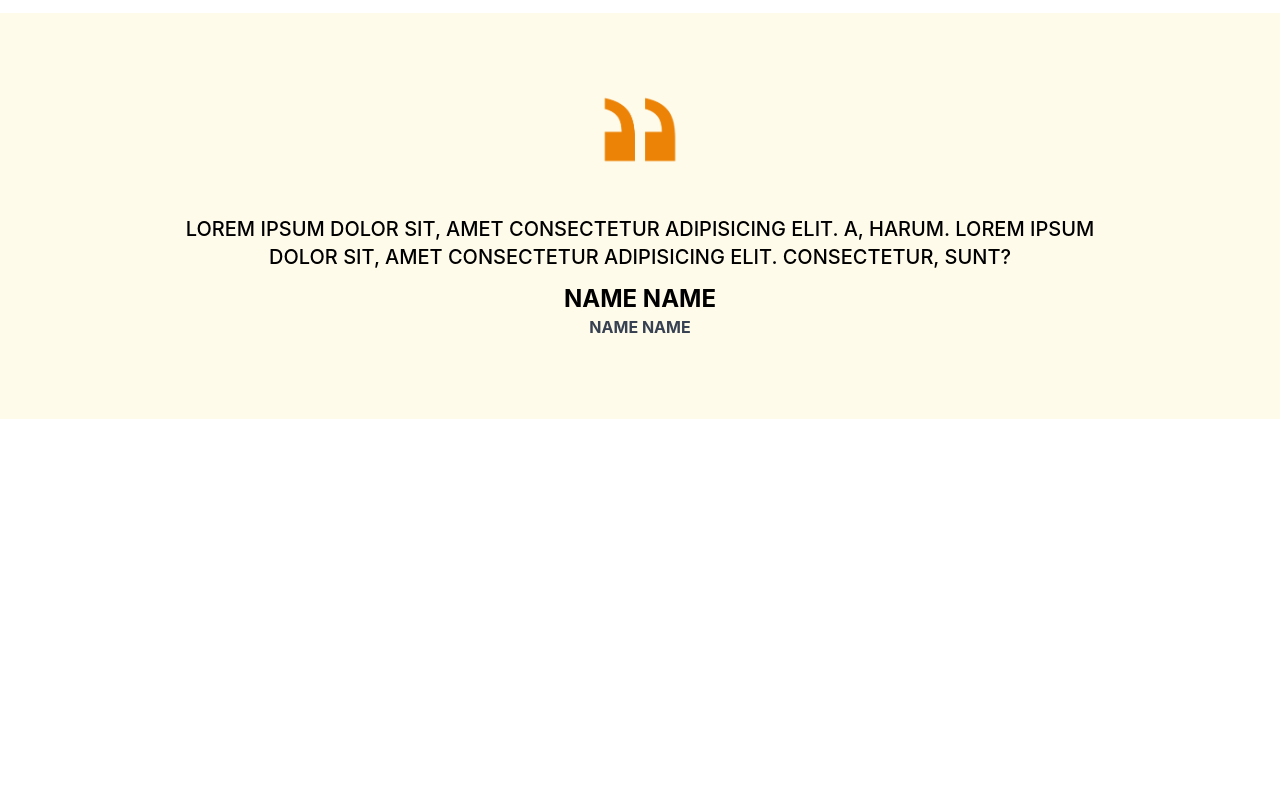
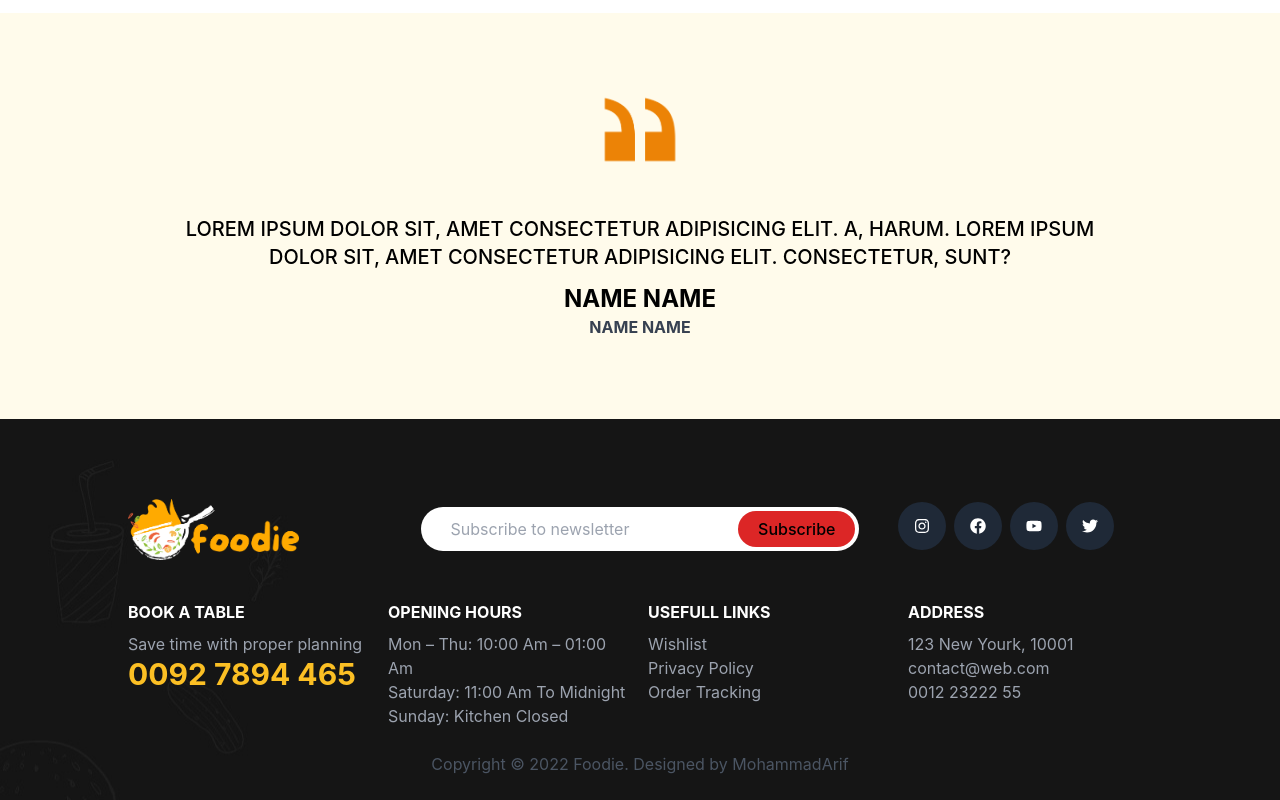
Before and after one commit to mohammad-aarif/foodie, a React (Create React App) app: page / in a window 1280 px wide. Shown: the part 2468-3268 px from the top of the page. Before the commit the page ends 2887 px from the top, so only its background shows below. Built offline with nearby package versions, Linux system fonts and the light colour scheme.

Commit message:
Footer added!

```diff
--- a/src/Views/Pages/Main/Footer.jsx
+++ b/src/Views/Pages/Main/Footer.jsx
@@ -1,9 +1,65 @@
 import React from 'react';
+import { FaFacebook, FaInstagram, FaTwitter, FaYoutube,  } from 'react-icons/fa';
+import { Link } from 'react-router-dom';
+import logo from '../../../assets/images/foodie_alt.png'
 import '../../../css/footer.css'
 const Footer = () => {
     return (
-        <div className='footer'>
+        <div className='footer pt-20'>
+            <div className="grid grid-cols-7 align-middle px-32 pb-10">
+                <div className="col-span-2 w-7/12">
+                    <img src={logo} alt="" />
+                </div>
+                <div className="col-span-3 my-auto">
+                    <form className='flex bg-white rounded-full justify-between align-middle'>
+                        <input placeholder='Subscribe to newsletter' className='rounded-full mx-5 search_field w-full' type="text"/>
+                        <button className ='bg-red-600 font-medium px-5 py-1 m-1 rounded-full' type='submit'>Subscribe</button>
+                    </form>
+                </div>
+                <div className="col-span-2 my-auto mx-auto px-5">
 
+                    <Link to='/' className='inline-block mx-1 p-4 rounded-full bg-gray-800 hover:bg-red-600'><FaInstagram style={{color: 'white'}} /></Link>
+
+                    <Link to='/' className='inline-block mx-1 p-4 rounded-full bg-gray-800 hover:bg-red-600'><FaFacebook style={{color: 'white'}} /></Link>
+
+                    <Link to='/' className='inline-block mx-1 p-4 rounded-full bg-gray-800 hover:bg-red-600'><FaYoutube style={{color: 'white'}} /></Link>
+
+                    <Link to='/' className='inline-block mx-1 p-4 rounded-full bg-gray-800 hover:bg-red-600'><FaTwitter style={{color: 'white'}} /></Link>
+
+                </div>
+            </div>
+            <div className="grid grid-cols-4 gap-4 px-32">
+                <div className="">
+                    <h1 className="font-bold pb-2 uppercase text-white">Book a table</h1>
+                    <p className="text-gray-400">Save time with proper planning</p>
+                    <h1 className='text-3xl font-bold text-amber-400'>0092 7894 465</h1>
+                </div>
+
+                <div className="">
+                    <h1 className="font-bold uppercase pb-2 text-white">opening hours</h1>
+                    <p className="text-gray-400">Mon – Thu: 10:00 Am – 01:00 Am</p>
+                    <p className="text-gray-400">Saturday: 11:00 Am To Midnight</p>
+                    <p className="text-gray-400">Sunday: <span className="tex-red-600">Kitchen Closed</span> </p>
+
+                </div>
+
+                <div className="">
+                    <h1 className="font-bold pb-2 uppercase text-white">usefull links</h1>
+                    <div className="flex flex-col">
+                        <Link to='/' className="text-gray-400">Wishlist</Link>
+                        <Link to='/' className="text-gray-400">Privacy Policy</Link>
+                        <Link to='/' className="text-gray-400">Order Tracking</Link>
+                    </div>
+                </div>
+
+                <div className="">
+                    <h1 className="font-bold uppercase pb-2 text-white">Address</h1>
+                    <p className="text-gray-400">123 New Yourk, 10001</p>
+                    <p className="text-gray-400">contact@web.com</p>
+                    <p className="text-gray-400">0012 23222 55</p>
+                </div>
+            </div>
+            <p className="text-center py-6 text-gray-600">Copyright &copy; 2022 Foodie. Designed by MohammadArif</p>
         </div>
     );
 };
--- a/src/css/footer.css
+++ b/src/css/footer.css
@@ -1,3 +1,3 @@
 .footer{
-    background: linear-gradient(rgba(0,0,0, 0.3), rgba(0,0,0,0.3)), url('../assets/images/back-footer.jpg');
+    background: linear-gradient(rgba(0,0,0, 0.2), rgba(0,0,0,0.2)), url('../assets/images/back-footer.jpg');
 }
```
Also changed, not shown: src/assets/images/foodie_alt.png (added).
